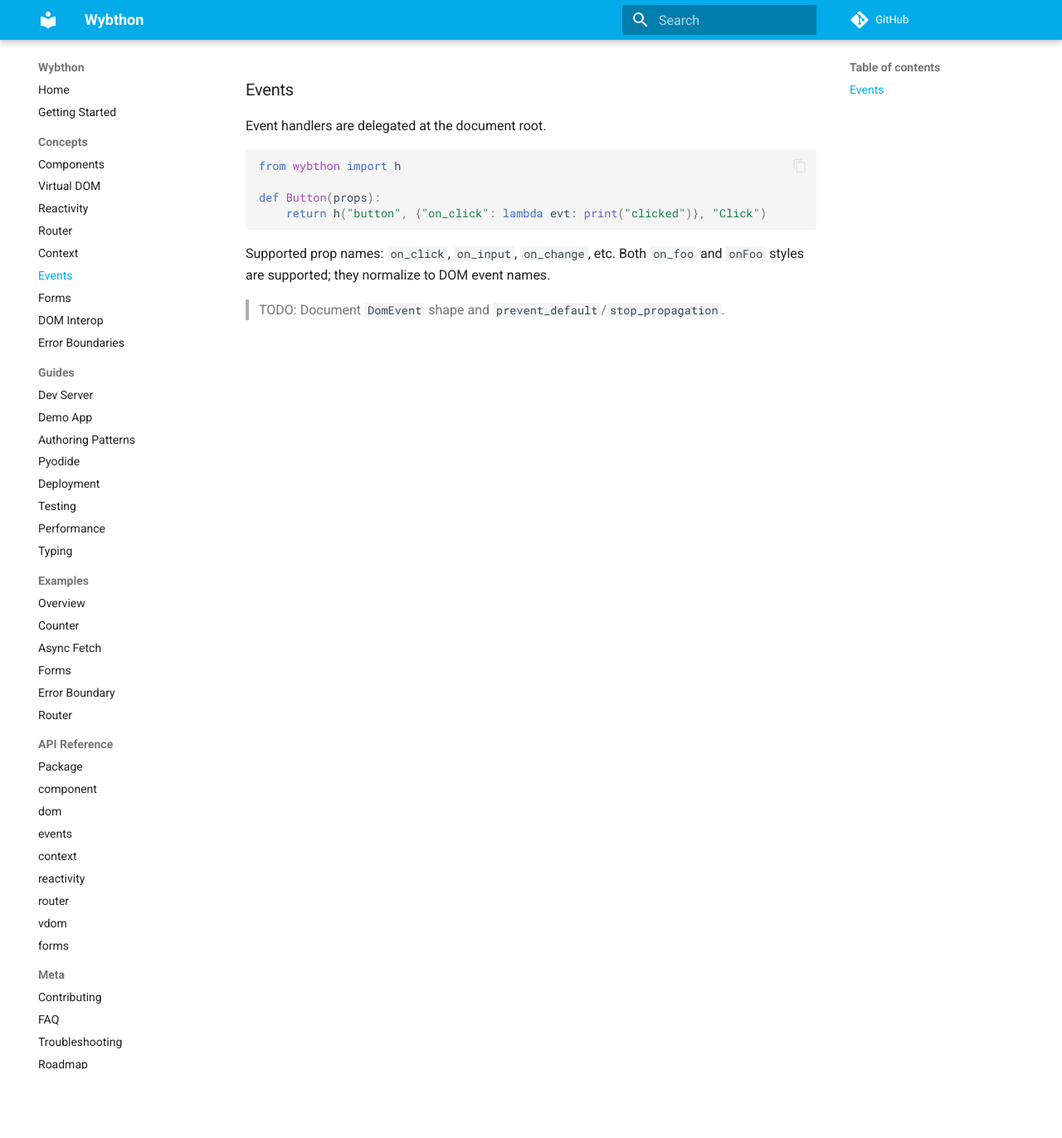
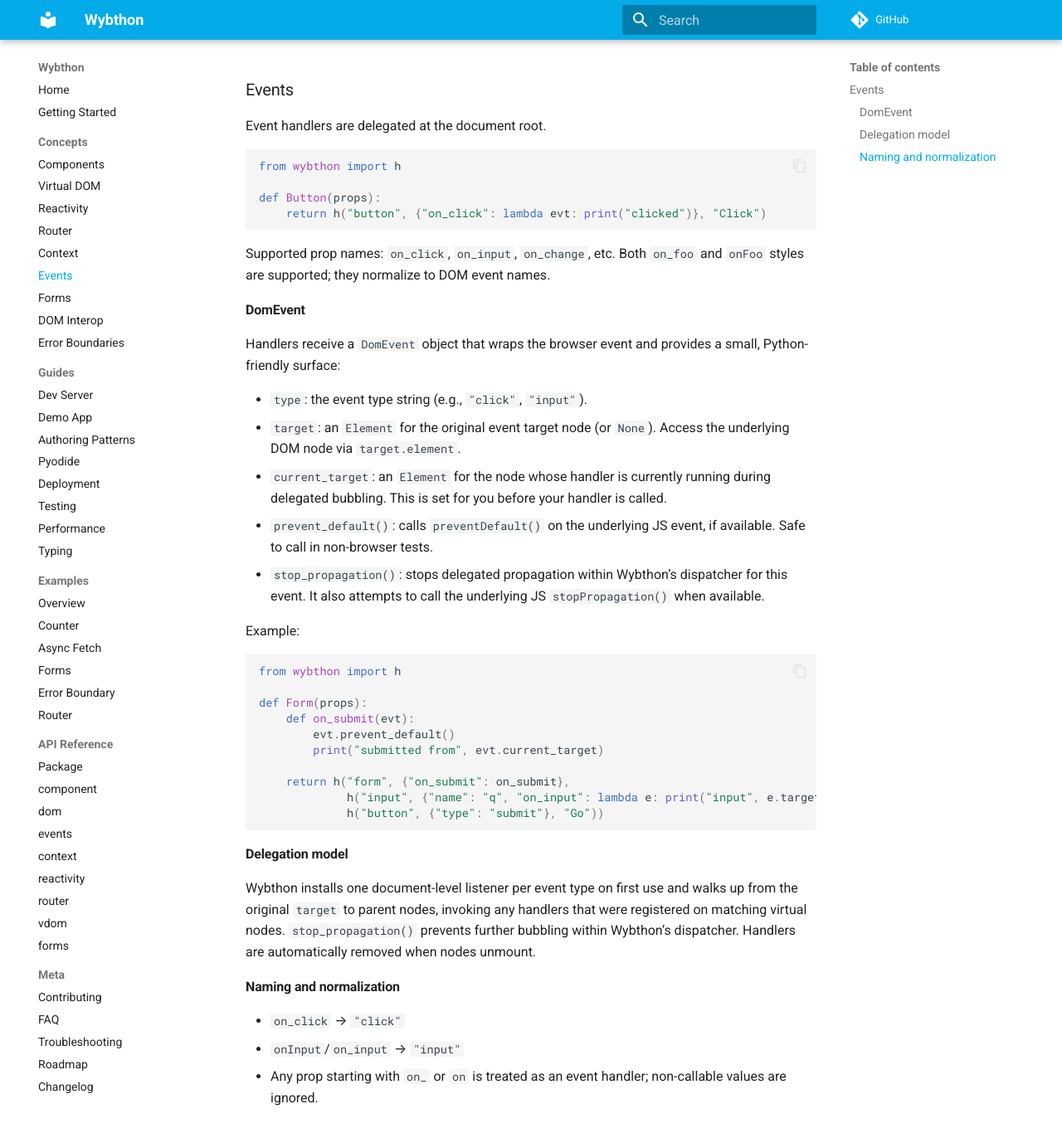
Before and after one commit to wybthon/wybthon, an MkDocs documentation site: the page built from docs/concepts/events.md, in a window 1280 px wide and 1400 px high, scrolled down 87 px. Shown: the top 1372 px of the window at 83% size. Built offline with MkDocs 1.6.1 and Material for MkDocs 9.7.7, drawn with Linux system fonts in a browser that asks for light colours; comment, search, counter and statistics services are not loaded.

Commit message:
fix(events): allow import outside browser; document DomEvent; add tests

````diff
--- a/docs/concepts/events.md
+++ b/docs/concepts/events.md
@@ -11,4 +11,37 @@
 
 Supported prop names: `on_click`, `on_input`, `on_change`, etc. Both `on_foo` and `onFoo` styles are supported; they normalize to DOM event names.
 
-> TODO: Document `DomEvent` shape and `prevent_default`/`stop_propagation`.
+#### DomEvent
+
+Handlers receive a `DomEvent` object that wraps the browser event and provides a small, Python-friendly surface:
+
+- `type`: the event type string (e.g., `"click"`, `"input"`).
+- `target`: an `Element` for the original event target node (or `None`). Access the underlying DOM node via `target.element`.
+- `current_target`: an `Element` for the node whose handler is currently running during delegated bubbling. This is set for you before your handler is called.
+- `prevent_default()`: calls `preventDefault()` on the underlying JS event, if available. Safe to call in non-browser tests.
+- `stop_propagation()`: stops delegated propagation within Wybthon’s dispatcher for this event. It also attempts to call the underlying JS `stopPropagation()` when available.
+
+Example:
+
+```python
+from wybthon import h
+
+def Form(props):
+    def on_submit(evt):
+        evt.prevent_default()
+        print("submitted from", evt.current_target)
+
+    return h("form", {"on_submit": on_submit},
+             h("input", {"name": "q", "on_input": lambda e: print("input", e.target)}),
+             h("button", {"type": "submit"}, "Go"))
+```
+
+#### Delegation model
+
+Wybthon installs one document-level listener per event type on first use and walks up from the original `target` to parent nodes, invoking any handlers that were registered on matching virtual nodes. `stop_propagation()` prevents further bubbling within Wybthon’s dispatcher. Handlers are automatically removed when nodes unmount.
+
+#### Naming and normalization
+
+- `on_click` → `"click"`
+- `onInput`/`on_input` → `"input"`
+- Any prop starting with `on_` or `on` is treated as an event handler; non-callable values are ignored.
````
Also changed, not shown: docs/api/events.md (+6 -0 lines), 2 other files.
